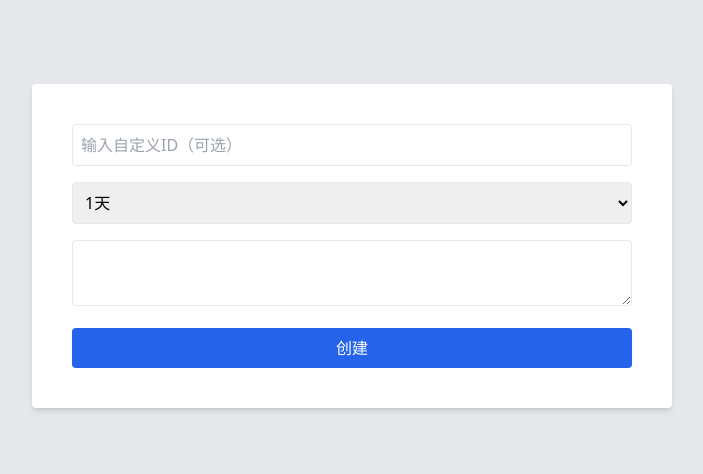
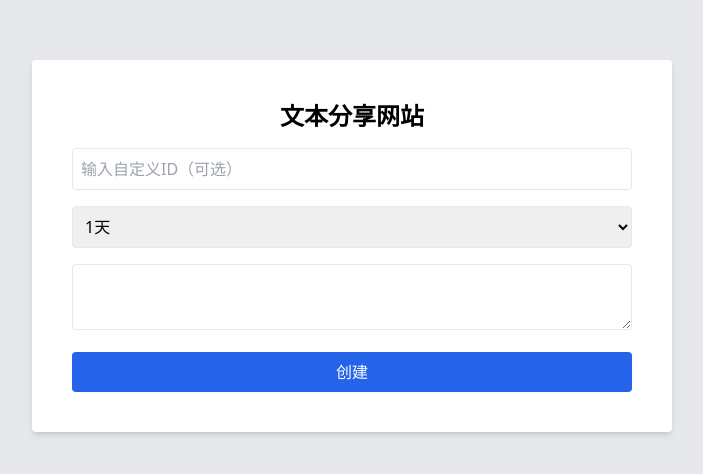
Before and after one commit to Selenium39/paste-share-vercel, a Next.js app: page / in a window 1280 px wide. Shown: the part 154-628 px from the top of the page, without its empty margins (288-991 px from the left). Built offline with nearby package versions, Linux system fonts and the light colour scheme.

Commit message:
增加网站标题

```diff
--- a/pages/index.tsx
+++ b/pages/index.tsx
@@ -23,6 +23,7 @@
   return (
     <div className="flex items-center justify-center h-screen bg-gray-200">
       <form className="p-10 bg-white rounded shadow-md w-1/2" onSubmit={handleSubmit}>
+      <h1 className="mb-4 text-2xl font-bold text-center">文本分享网站</h1>
         <input
           type="text"
           className="w-full p-2 mb-4 border rounded focus:outline-none focus:ring-2 focus:ring-blue-600"
```
